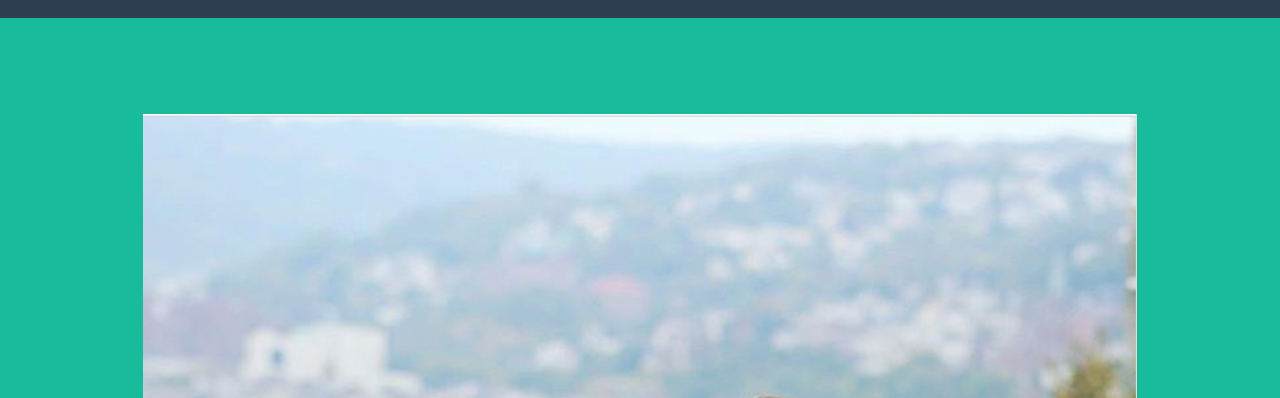
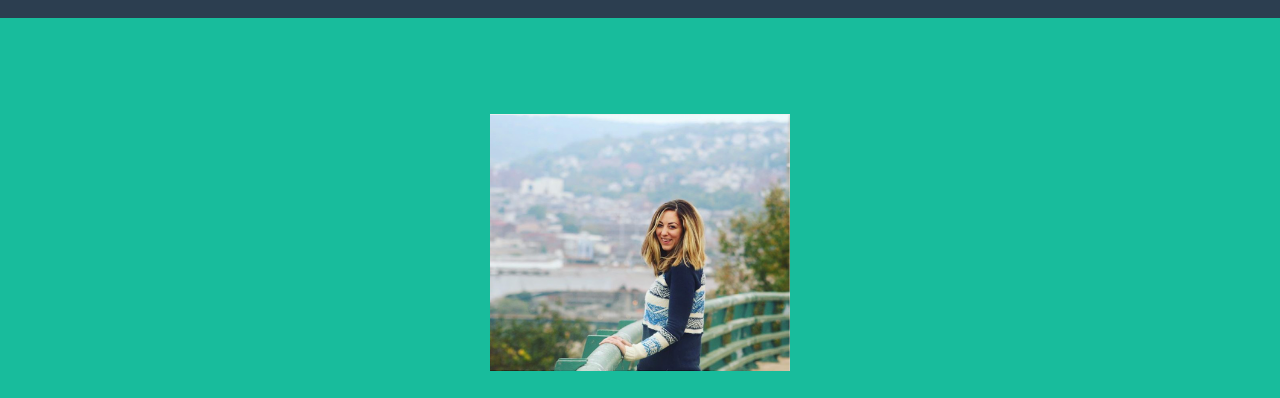
Before and after one commit to ssotereanos/my_portfolio, a website: page index.html in a window 1280 px wide. Shown: the part 88-486 px from the top of the page. Drawn offline with nearby package versions, Linux system fonts and the light colour scheme.

Commit message:
Add files via upload

```diff
--- a/index.html
+++ b/index.html
@@ -55,7 +55,7 @@
     <!-- Header -->
     <header class="masthead bg-primary text-white text-center">
       <div class="container">
-        <img class="img-fluid mb-5 d-block mx-auto" src="img/profile1.png" alt="">
+        <img class="img-fluid mb-5 d-block mx-auto" src="img/profile1.png" alt="" style="width: 300px">
         <h1 class="text-uppercase mb-0">Stella Sotereanos</h1>
         <hr class="star-light">
         <h2 class="font-weight-light mb-0">Web Developer | Graphic Artist | User Experience Designer</h2>
```
